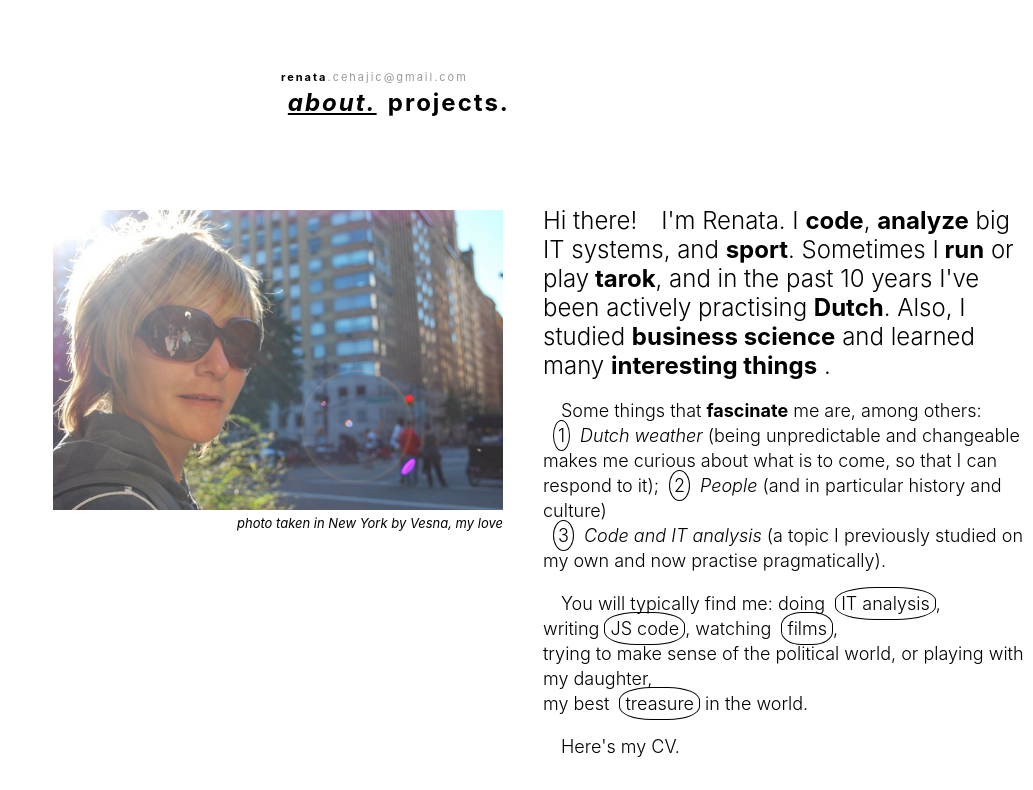
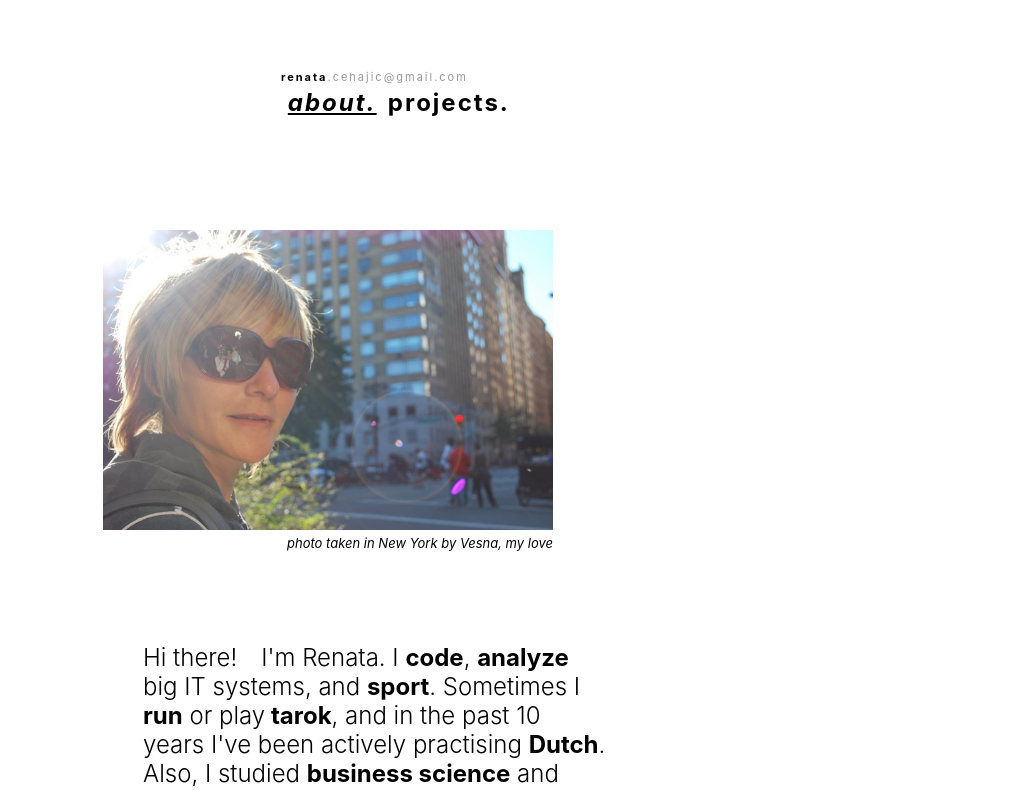
Before and after one commit to RenataCehajic/nextjs-rc-website, a Next.js app: page / in a window 1280 px wide. Shown: the top 790 px of the page, without its empty margins (247-1280 px from the left). Built offline with nearby package versions, Linux system fonts and the light colour scheme.

Commit message:
Updating margin for image and introduction

```diff
--- a/pages/HomePage.module.css
+++ b/pages/HomePage.module.css
@@ -1,12 +1,12 @@
 .main {
   display: flex;
   flex-wrap: wrap;
-  margin-left: 300px;
+  margin-left: 350px;
 }
 
 .image {
   display: flex;
-  margin-top: 60px;
+  margin-top: 80px;
   max-width: 50%;
   max-height: 50%;
   flex-direction: column;
@@ -17,7 +17,7 @@
   max-width: 50%;
   max-height: 50%;
   font-size: 24px;
-  margin-top: 32px;
+  margin-top: 55px;
   font-weight: 300;
   margin-left: 40px;
 }
--- a/pages/index.js
+++ b/pages/index.js
@@ -65,18 +65,16 @@ function HomePage() {
               href="https://en.wikipedia.org/wiki/Thinking,_Fast_and_Slow"
             >
               <strong>interesting things</strong>
-            </a>{" "}
+            </a>
             .
             <p className={classes.personal}>
               {" "}
               &emsp;Some things that <strong>fascinate</strong> me are, among
               others: <item className={classes.item}>1</item>
-              <em>Dutch weather</em> (being unpredictable and changeable <br />{" "}
-              makes me curious about what is to come, so that I can respond to
-              it);
+              <em>Dutch weather</em> (being unpredictable and changeable makes
+              me curious about what is to come, so that I can respond to it);
               <item className={classes.item}>2</item>
-              <em>People</em> (and in particular history and culture)
-              <br />
+              <em>People</em> (and in particular history and culture);
               <item className={classes.item}>3</item>
               <em>Code and IT analysis</em> (a topic I previously studied on my
               own and now practise pragmatically).
@@ -86,9 +84,8 @@ function HomePage() {
               &emsp;You will typically find me: doing{" "}
               <item className={classes.item2}>IT analysis</item>, writing
               <item className={classes.item2}>JS code</item>, watching{" "}
-              <item className={classes.item2}>films</item>, <br />
-              trying to make sense of the political world, or playing with my
-              daughter, <br /> my best{" "}
+              <item className={classes.item2}>films</item>, trying to make sense
+              of the political world, or playing with my daughter, my best{" "}
               <item className={classes.item2}>treasure</item> in the world.
             </p>
             <p className={classes.personal}> &emsp;Here's my CV.</p>
```
